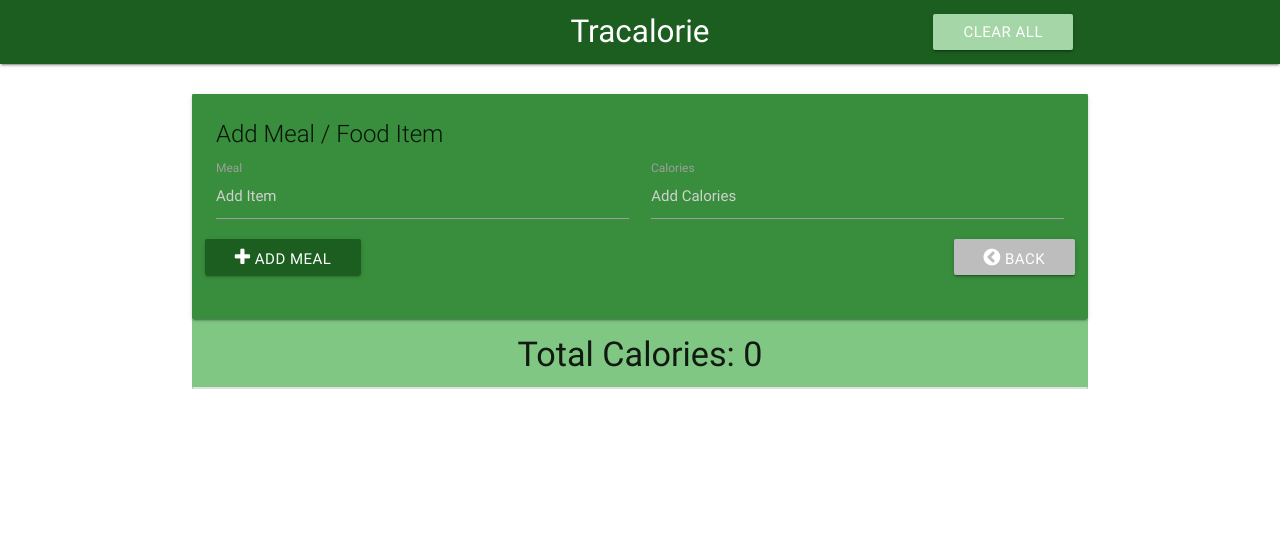
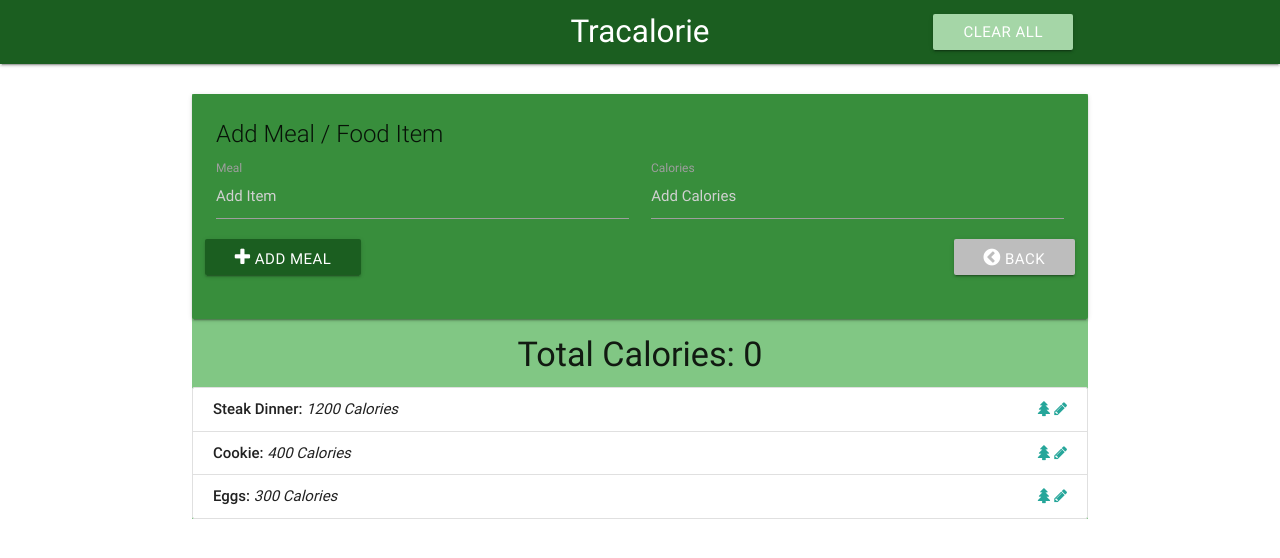
Before and after one commit to TetianaMalva/calorie_cal, a plain HTML site: page index.html in a window 1280 px wide. Drawn offline with nearby package versions, Linux system fonts and the light colour scheme.

Commit message:
Get and populate items

```diff
--- a/app.js
+++ b/app.js
@@ -22,6 +22,9 @@ const ItemCtrl = (function(){
 
     // Public methods
     return {
+        getItems: function(){
+            return data.items;
+        },
         logData: function(){
             return data;
         }
@@ -30,12 +33,29 @@ const ItemCtrl = (function(){
 
 // UI Controller
 const UICtrl = (function(){
+    const UISelectors = {
+        itemList: '#item-list'
+    }
 
     // Public methods
     return {
+        populateItemList: function(items){
+            let html = '';
 
+            items.forEach(function(item){
+                html += `<li class="collection-item" id="item-${item.id}">
+                <strong>${item.name}: </strong> <em>${item.calories} Calories</em>
+                <a href="#" class="secondary-content">
+                  <i class="edit item fa fa-tree"></i>
+                  <i class="edit item fa fa-pencil"></i>
+                </a>
+              </li>`;
+            });
+            // Insert list items
+            document.querySelector(UISelectors.itemList).innerHTML = html;
+
+        }
     }
-
 })();
 
 
@@ -46,7 +66,14 @@ const App = (function(ItemCtrl, UICtrl){
     // Public methods
     return {
         init: function(){
-            console.log('Initializing App...');
+
+            // Fetch items from data structure
+            const items = ItemCtrl.getItems();
+
+
+            // Populate list with items
+            UICtrl.populateItemList(items);
+
         }
     }
 
```
Also changed, not shown: index.html (+6 -6 lines).
